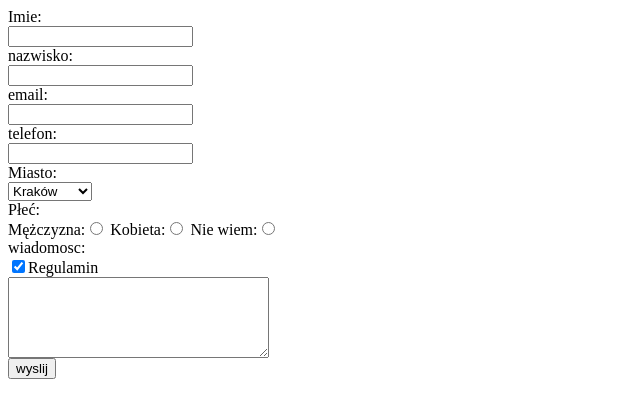
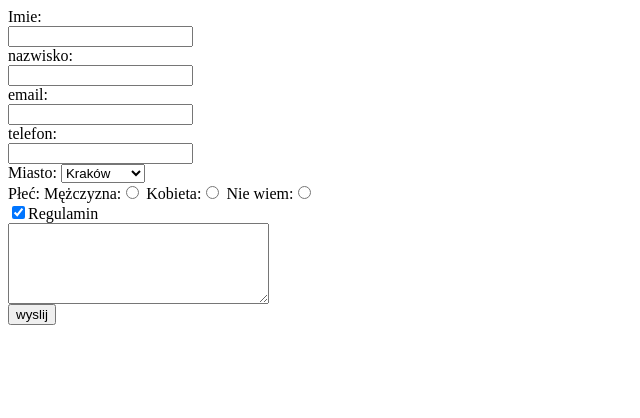
Before and after one commit to dadzid/formularz, a plain HTML site: page index.html in a window 1280 px wide. Shown: the whole page, without its empty margins (0-640 px from the left). Drawn offline with Linux system fonts and the light colour scheme.

Commit message:
usuniete labelki

```diff
--- a/index.html
+++ b/index.html
@@ -8,18 +8,17 @@
 <input type="text" name="email" id="email"> <br />
 <label for="telefon">telefon:</label> <br />
 <input type="text" name="telefon" id="email"> <br />
-<label for="city">Miasto:</label><br />
+Miasto:
 <select name="select">
     <option value="value1">Kraków</option>
     <option value="value2">Warszawa</option>
     <option value="value3">Gdańsk</option>
 </select><br />
-Płeć:<br />
+Płeć:
 Mężczyzna:<input type="radio" name="plec" value="mężczyzna" />
 Kobieta:<input type="radio" name="plec" value="kobieta" />
 Nie wiem:<input type="radio" name="plec" value="nie wiem" /><br />
 
-<label for="wiadomosc">wiadomosc:</label> <br />
 <label><input type="checkbox" checked>Regulamin</label><br />
 <textarea name="textarea" rows="5" cols="30"></textarea><br />
 <input type="submit" value="wyslij"> <br />
```
